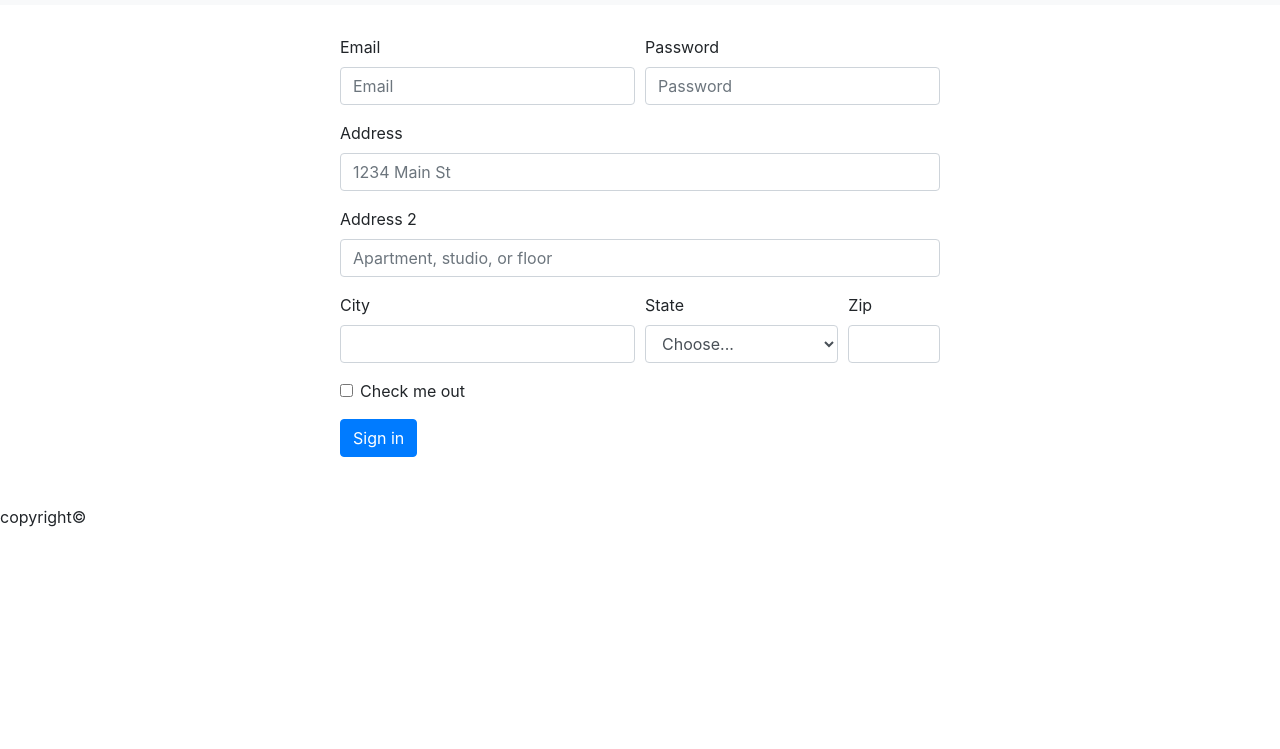
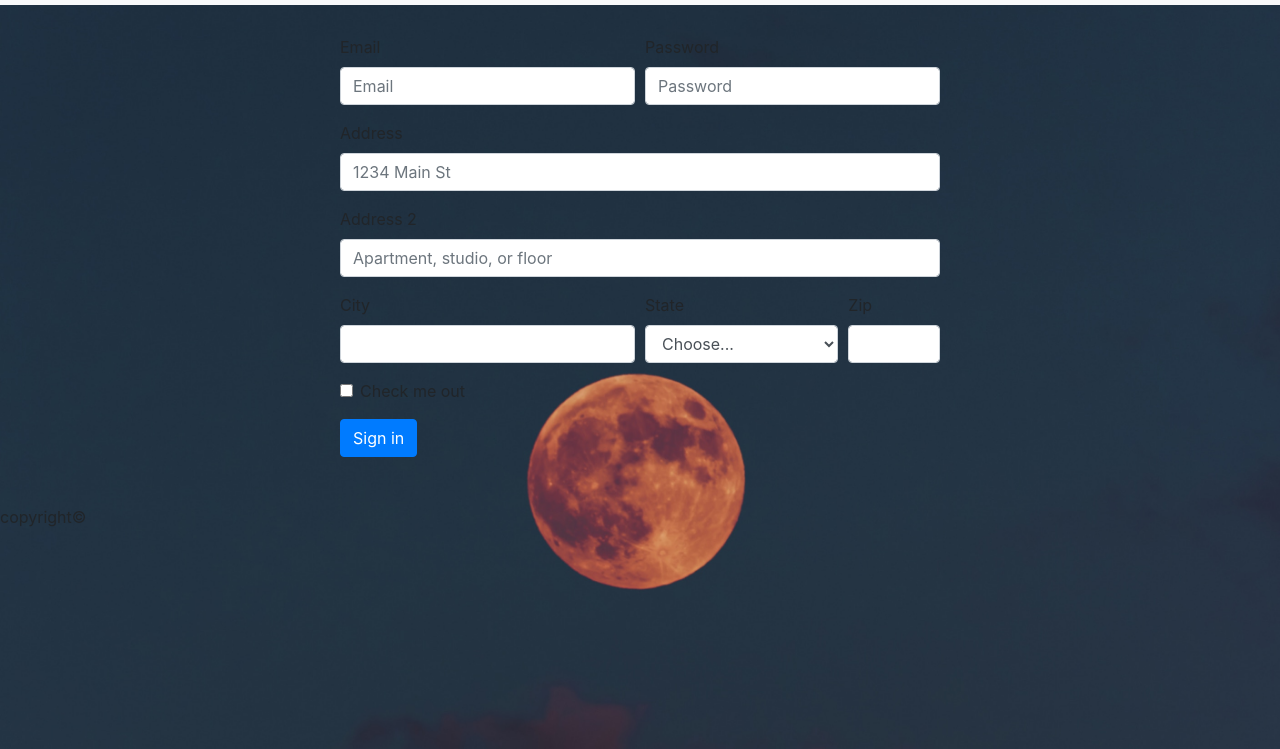
Before and after one commit to melbelachew/Project-1, a plain HTML site: page index.html in a window 1280 px wide. Shown: the part 51-800 px from the top of the page. Drawn offline with nearby package versions, Linux system fonts and the light colour scheme.

Commit message:
background image

```diff
--- a/style.css
+++ b/style.css
@@ -8,3 +8,11 @@ section#form {
     min-height: 470px;
     padding: 10px 10px 10px 10px;
   }
+body {
+    background-image: url(./background\ image.jpg);
+    background-size: cover;
+    height: 200px;
+
+
+
+}
```
Also changed, not shown: background image.jpg (added).
